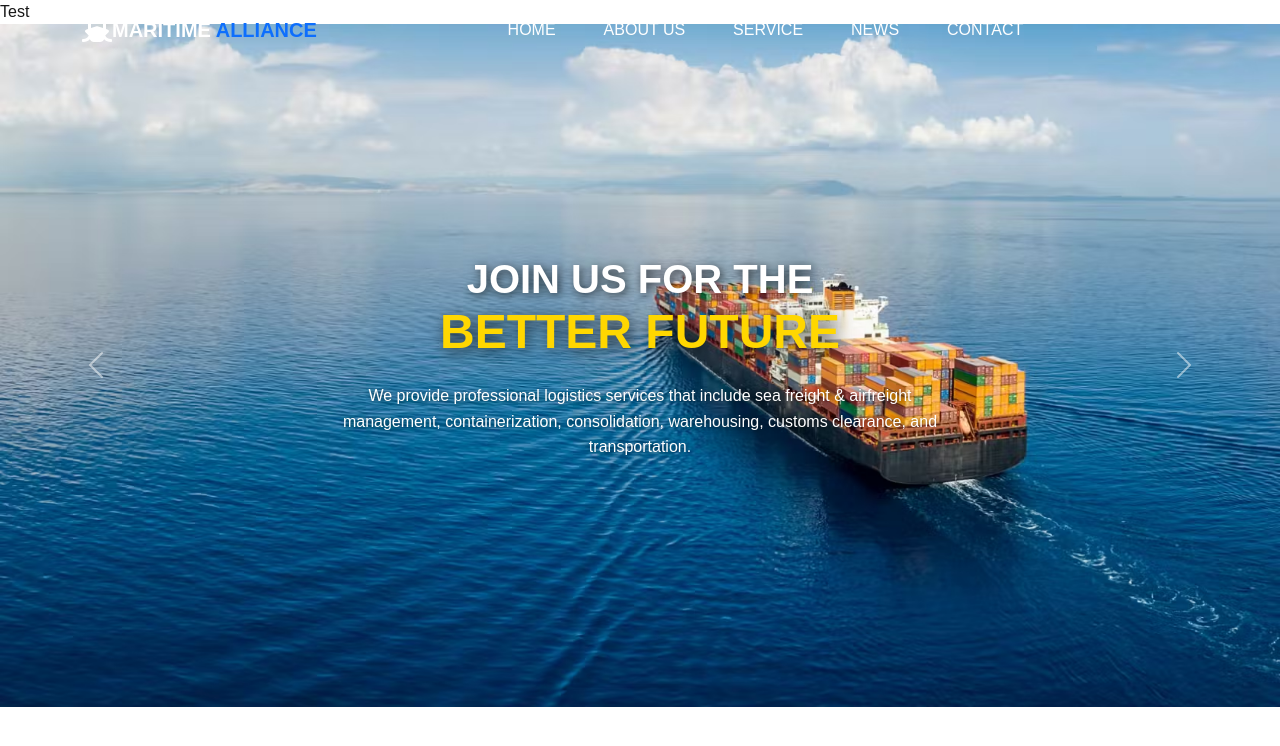
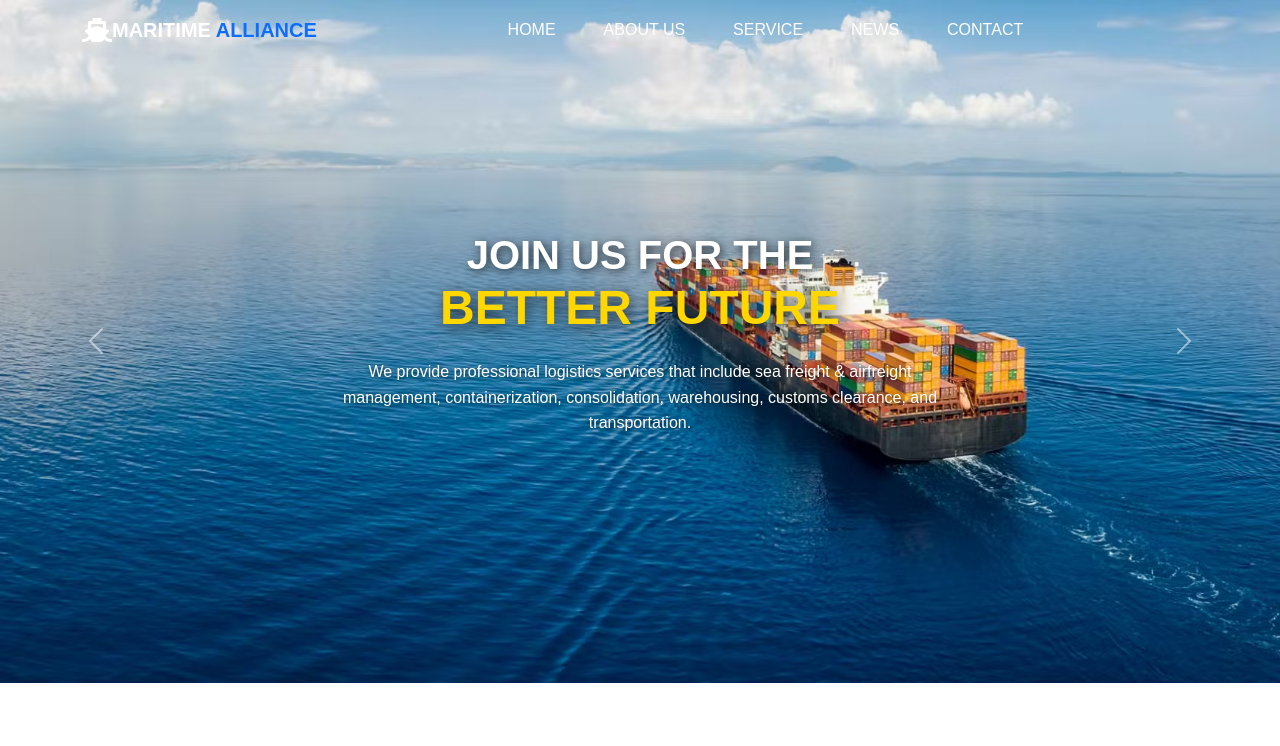
Before and after one commit to Matt-Thew/nextjs-myapp, a Next.js app: page / in a window 1280 px wide. Shown: the top 746 px of the page. Built offline with nearby package versions, Linux system fonts and the light colour scheme.

Commit message:
update @

```diff
--- a/app/page.tsx
+++ b/app/page.tsx
@@ -1,4 +1,4 @@
-import Carousel from "../components/Carousel";
+import CarouselIntro from "@/components/CarouselIntro";
 import Header from "../components/Header";
 // import ContactUs from "../components/home/ContactUs";
 // import Footer from "../components/home/Footer";
@@ -11,9 +11,8 @@ import Header from "../components/Header";
 export default function Home() {
   return (
     <>
-      Test
       <Header />
-      <Carousel />
+      <CarouselIntro />
       {/* <Carousel />
       <Intro />
       <Team />
--- a/components/carousel.tsx
+++ b/components/CarouselIntro.tsx
@@ -1,6 +1,6 @@
 "use client";
 
-const Carousel = () => {
+const CarouselIntro = () => {
   return (
     <section className="carousel" id="home">
       <div
@@ -154,4 +154,4 @@ const Carousel = () => {
   );
 };
 
-export default Carousel;
+export default CarouselIntro;
```
